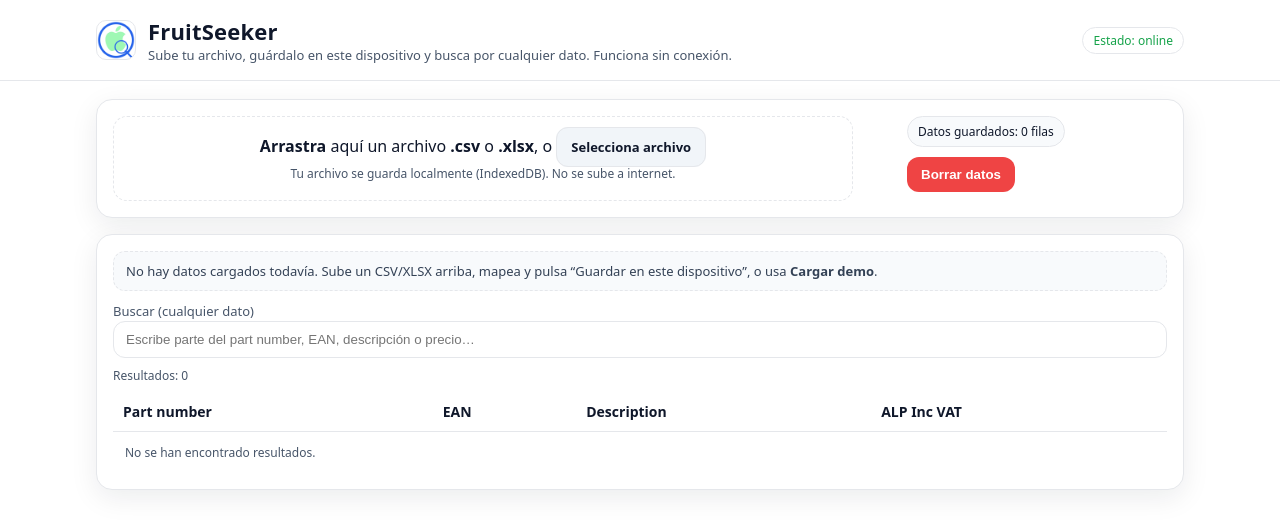
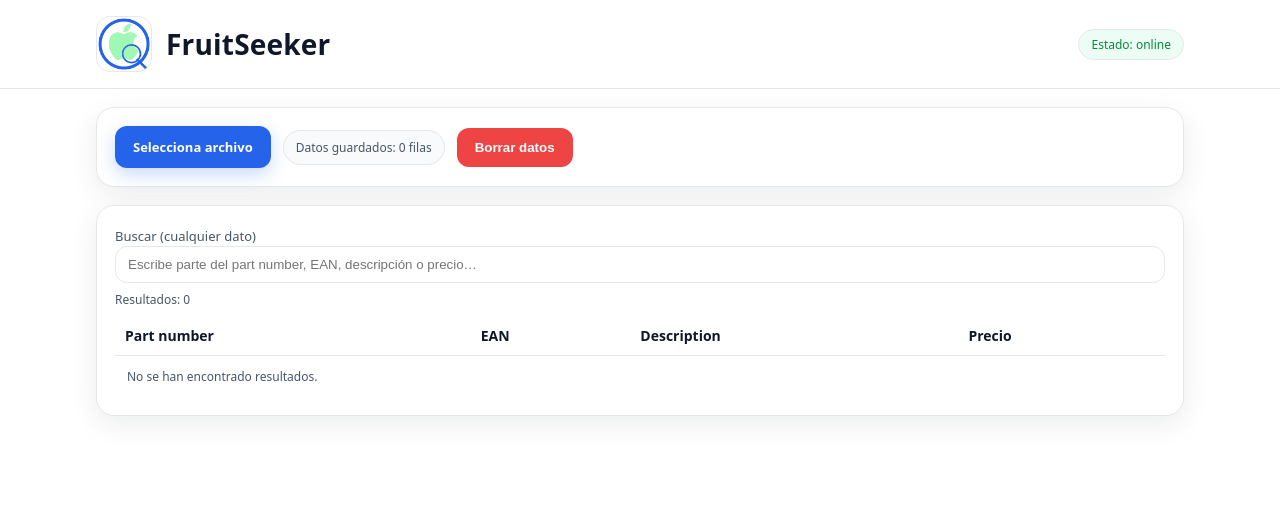
Before and after one commit to tomalic/FruitSeekerV4, a plain HTML site: page index.html in a window 1280 px wide. Drawn offline with Linux system fonts and the light colour scheme.

Commit message:
Add files via upload

```diff
--- a/index.html
+++ b/index.html
@@ -4,84 +4,62 @@
   <meta charset="utf-8" />
   <meta name="viewport" content="width=device-width, initial-scale=1" />
   <title>FruitSeeker</title>
-  <meta name="description" content="FruitSeeker: buscador offline de productos. Sube un CSV/XLSX, guárdalo en el dispositivo y busca por cualquier dato.">
   <link rel="manifest" href="manifest.webmanifest" />
   <meta name="theme-color" content="#ffffff" />
   <style>
-    :root { --bg:#ffffff; --card:#ffffff; --muted:#475569; --text:#0f172a; --accent:#2563eb; --accent-2:#60a5fa; --danger:#ef4444; --border:#e5e7eb; --shadow: 0 8px 28px rgba(15, 23, 42, .08); }
+    :root { --bg:#ffffff; --card:#ffffff; --muted:#475569; --text:#0f172a; --accent:#2563eb; --accent-2:#60a5fa; --danger:#ef4444; --border:#e5e7eb; --shadow: 0 8px 28px rgba(15,23,42,.08); }
     *{box-sizing:border-box}
     html,body{height:100%}
     body{ margin:0; font-family: ui-sans-serif, system-ui, -apple-system, Segoe UI, Roboto, Ubuntu, Cantarell, Noto Sans, Arial; background:var(--bg); color:var(--text);}
-    header{ position:sticky; top:0; z-index:5; background:rgba(255,255,255,0.85); backdrop-filter: blur(6px); border-bottom:1px solid var(--border); }
+    header{ position:sticky; top:0; z-index:5; background:rgba(255,255,255,0.9); backdrop-filter: blur(6px); border-bottom:1px solid var(--border); }
     .wrap{max-width:1120px; margin:0 auto; padding:16px;}
-    .title{display:flex; gap:12px; align-items:center}
-    .logo{width:40px; height:40px; border-radius:10px; background:#fff url(assets/icon-192.png) center/cover no-repeat; border:1px solid var(--border);}
-    h1{font-size:22px; margin:0; letter-spacing:.2px}
-    .muted{color:var(--muted); font-size:13px}
-    main .wrap{display:grid; gap:16px; padding-top:18px; padding-bottom:60px;}
-    .card{ background:var(--card); border:1px solid var(--border); border-radius:16px; padding:16px; box-shadow: var(--shadow); }
-    .row{display:flex; gap:12px; flex-wrap:wrap; align-items:center}
-    .drop{ border:1.5px dashed var(--border); border-radius:14px; padding:18px; text-align:center; background:#fff; }
-    .drop.drag{border-color:var(--accent); background: #f8fbff;}
+    .title{display:flex; gap:14px; align-items:center}
+    .logo{width:56px; height:56px; border-radius:14px; background:#fff url(assets/icon-192.png) center/cover no-repeat; border:1px solid var(--border); flex:0 0 auto;}
+    h1{font-size:28px; margin:0; letter-spacing:.2px}
+    .spacer{flex:1}
+    .badge{display:inline-block; border:1px solid var(--border); padding:6px 12px; border-radius:999px; font-size:12px; color:#058b35; background:#ecfdf5}
+    main .wrap{display:grid; gap:18px; padding-top:18px; padding-bottom:60px;}
+    .card{ background:var(--card); border:1px solid var(--border); border-radius:18px; padding:18px; box-shadow: var(--shadow); }
+    .uploadBox{ display:flex; align-items:center; justify-content:flex-start; flex-wrap:wrap; gap:12px; }
+    .btn{ appearance:none; border:none; border-radius:12px; padding:12px 18px; color:#fff; background:var(--accent); font-weight:700; cursor:pointer; box-shadow: 0 6px 18px rgba(37,99,235,.25); }
+    .btn.warn{background:var(--danger); color:#fff; box-shadow:none}
     input[type="file"]{display:none}
-    .btn{ appearance:none; border:none; border-radius:12px; padding:10px 14px; color:#fff; background:var(--accent); font-weight:700; cursor:pointer; box-shadow: 0 4px 16px rgba(37,99,235,.25); }
-    .btn.secondary{background:#f1f5f9; color:var(--text); border:1px solid var(--border); box-shadow:none}
-    .btn.warn{background:var(--danger); color:#fff; box-shadow:none}
-    .small{font-size:12px}
+    .pill{display:inline-block; padding:8px 12px; border-radius:999px; background:#f8fafc; border:1px solid var(--border); font-size:12px; color:var(--muted)}
+    .grid{display:grid; gap:12px; grid-template-columns: repeat(auto-fit, minmax(220px, 1fr));}
     label{font-size:13px; color:var(--muted);}
-    select, input[type="text"]{ width:100%; background:#fff; color:var(--text); border:1px solid var(--border); border-radius:12px; padding:10px 12px; outline:none; }
+    select, input[type="text"]{ width:100%; background:#fff; color:#0f172a; border:1px solid var(--border); border-radius:12px; padding:10px 12px; outline:none; }
     select:focus, input[type="text"]:focus{border-color:var(--accent); box-shadow:0 0 0 3px rgba(37,99,235,.15)}
-    .grid{display:grid; gap:12px; grid-template-columns: repeat(auto-fit, minmax(220px, 1fr));}
-    .status{font-size:12px; color:var(--muted);}
-    .badge{display:inline-block; border:1px solid var(--border); padding:4px 10px; border-radius:999px; font-size:12px; color:var(--muted); background:#fff}
     table{width:100%; border-collapse:collapse; font-size:14px; background:#fff;}
     th, td{border-bottom:1px solid var(--border); padding:10px; text-align:left;}
     th{user-select:none; cursor:pointer;}
+    .status{font-size:12px; color:var(--muted);}
     .hidden{display:none}
-    .ok{color:#16a34a}
-    .warn{color:#b91c1c}
     .toast{position:fixed; bottom:16px; right:16px; background:#0f172a; border:1px solid #0b1220; padding:10px 12px; border-radius:12px; color:#fff; font-size:13px; opacity:0; transform:translateY(12px); transition: all .25s ease;}
     .toast.show{opacity:1; transform:translateY(0)}
-    .pill{display:inline-block; padding:6px 10px; border-radius:999px; background:#f8fafc; border:1px solid var(--border); font-size:12px; color:#muted}
-    .actions{display:flex; gap:8px; flex-wrap:wrap}
-    .hint{padding:10px 12px; border:1px dashed var(--border); border-radius:12px; background:#f8fafc; color:#334155; font-size:13px}
-    .banner{display:none; grid-template-columns:1fr auto; gap:8px; align-items:center; padding:12px; border:1px solid var(--border); border-radius:12px; background:#fff6f6; color:#9a3412}
-    .blue{color:var(--accent)}
   </style>
 </head>
 <body>
 <header>
   <div class="wrap title">
     <div class="logo" aria-hidden="true"></div>
-    <div>
     <h1>FruitSeeker</h1>
-      <div class="muted">Sube tu archivo, guárdalo en este dispositivo y busca por cualquier dato. Funciona sin conexión.</div>
-    </div>
-    <div style="flex:1"></div>
-    <div id="offlineBadge" class="badge">Estado: <span id="netState">comprobando…</span></div>
+    <div class="spacer"></div>
+    <div id="offlineBadge" class="badge">Estado: <span id="netState">online</span></div>
   </div>
 </header>
+
 <main>
   <div class="wrap">
     <section class="card">
-      <div class="row" style="justify-content:space-between; align-items:flex-start">
-        <div style="max-width:740px; flex:1">
-          <div id="drop" class="drop" tabindex="0" role="button" aria-label="Zona para soltar archivo">
-            <strong>Arrastra</strong> aquí un archivo <strong>.csv</strong> o <strong>.xlsx</strong>, o
-            <label for="filePick" class="btn secondary">Selecciona archivo</label>
+      <div class="uploadBox">
+        <label for="filePick" class="btn">Selecciona archivo</label>
         <input id="filePick" type="file" accept=".csv,.xlsx,.xls" />
-            <div class="small muted" style="margin-top:8px">Tu archivo se guarda localmente (IndexedDB). No se sube a internet.</div>
+        <div class="pill">Datos guardados: <span id="count">0</span> filas</div>
+        <button id="clearBtn" class="btn warn">Borrar datos</button>
       </div>
-
-          <div id="xlsxBanner" class="banner" style="margin-top:10px">
-            <div><b>Para Excel (.xlsx/.xls) sin internet</b> añade el archivo <code>lib/xlsx.full.min.js</code> al proyecto o exporta tu hoja a CSV.</div>
-            <a class="btn secondary" id="demoBtn">Cargar demo</a>
-          </div>
+      <div id="xlsxBanner" class="status hidden" style="margin-top:6px">Para Excel offline, añade <code>lib/xlsx.full.min.js</code> al proyecto o usa CSV.</div>
 
       <div id="mapBox" class="grid hidden" style="margin-top:14px">
-            <div class="hint" style="grid-column:1/-1">
-              1) Revisa el mapeo de columnas &nbsp; 2) Pulsa <span class="blue"><b>Guardar en este dispositivo</b></span> &nbsp; 3) Busca en el recuadro de abajo.
-            </div>
         <div>
           <label>Part number</label>
           <select id="mapPart"></select>
@@ -95,29 +73,20 @@
           <select id="mapDesc"></select>
         </div>
         <div>
-              <label>Precio (ALP Inc VAT)</label>
+          <label>Precio</label>
           <select id="mapPrice"></select>
         </div>
-            <div style="grid-column:1/-1" class="actions">
+        <div style="grid-column:1/-1; display:flex; gap:8px; flex-wrap:wrap">
           <button id="saveBtn" class="btn">Guardar en este dispositivo</button>
-              <button id="cancelMap" class="btn secondary">Cancelar</button>
-            </div>
-            <div id="mapStatus" class="status"></div>
-          </div>
-        </div>
-        <div style="min-width:260px;">
-          <div class="pill">Datos guardados: <span id="count">0</span> filas</div>
-          <div class="actions" style="margin-top:10px">
-            <button id="clearBtn" class="btn warn">Borrar datos</button>
-          </div>
+          <button id="cancelMap" class="btn" style="background:#64748b">Cancelar</button>
+          <div id="mapStatus" class="status" style="align-self:center"></div>
         </div>
       </div>
     </section>
 
     <section class="card">
-      <div class="hint" id="noDataHint">No hay datos cargados todavía. Sube un CSV/XLSX arriba, mapea y pulsa “Guardar en este dispositivo”, o usa <b>Cargar demo</b>.</div>
       <div class="grid" style="align-items:end">
-        <div style="grid-column:1/-1; margin-top:8px">
+        <div style="grid-column:1/-1">
           <label for="q">Buscar (cualquier dato)</label>
           <input id="q" type="text" placeholder="Escribe parte del part number, EAN, descripción o precio…" autocomplete="off" />
         </div>
@@ -133,7 +102,7 @@
               <th data-k="partNumber">Part number</th>
               <th data-k="ean">EAN</th>
               <th data-k="description">Description</th>
-              <th data-k="price">ALP Inc VAT</th>
+              <th data-k="price">Precio</th>
             </tr>
           </thead>
           <tbody></tbody>
--- a/js/app.js
+++ b/js/app.js
@@ -4,47 +4,20 @@ import { saveProducts, getAll, clearAll } from "./db.js";
 const $ = (s)=>document.querySelector(s);
 const $$ = (s)=>Array.from(document.querySelectorAll(s));
 
-const els = {
-  drop: $("#drop"),
-  file: $("#filePick"),
-  mapBox: $("#mapBox"),
-  mapPart: $("#mapPart"),
-  mapEan: $("#mapEan"),
-  mapDesc: $("#mapDesc"),
-  mapPrice: $("#mapPrice"),
-  saveBtn: $("#saveBtn"),
-  cancelMap: $("#cancelMap"),
-  mapStatus: $("#mapStatus"),
-  count: $("#count"),
-  q: $("#q"),
-  tbody: $("#tbl tbody"),
-  resultCount: $("#resultCount"),
-  clearBtn: $("#clearBtn"),
-  toast: $("#toast"),
-  netState: $("#netState"),
-  offlineBadge: $("#offlineBadge"),
-  searchInfo: $("#searchInfo"),
-  noDataHint: $("#noDataHint"),
-  emptyState: $("#emptyState"),
-  xlsxBanner: $("#xlsxBanner"),
-  demoBtn: $("#demoBtn"),
-};
-
 let DATA = [];
-let SORT = { key: "partNumber", dir: 1 };
 let headers = [];
 let rows = [];
 
 function showToast(msg){
-  els.toast.textContent = msg;
-  els.toast.classList.add("show");
-  setTimeout(()=> els.toast.classList.remove("show"), 2200);
+  const t = $("#toast");
+  t.textContent = msg;
+  t.classList.add("show");
+  setTimeout(()=> t.classList.remove("show"), 2200);
 }
 
 function updateNetState(){
   const online = navigator.onLine;
-  els.netState.textContent = online ? "online" : "offline";
-  els.offlineBadge.className = "badge " + (online ? "ok" : "warn");
+  $("#netState").textContent = online ? "online" : "offline";
 }
 window.addEventListener("online", updateNetState);
 window.addEventListener("offline", updateNetState);
@@ -54,31 +27,25 @@ if ("serviceWorker" in navigator) {
   navigator.serviceWorker.register("./sw.js").catch(()=>{});
 }
 
-// -------- Price parsing (robust) --------
 function parsePriceSmart(s){
   if(s == null) return null;
   let t = (""+s).trim();
   if(!t) return null;
-  // Remove currency and spaces
   t = t.replace(/[€\s]/g, "");
-  // Find last '.' or ',' as decimal separator
   const lastDot = t.lastIndexOf(".");
   const lastComma = t.lastIndexOf(",");
   let decPos = Math.max(lastDot, lastComma);
   if(decPos === -1){
-    // No separators: should be integer
     const num = t.replace(/[^\d-]/g,"");
     return num ? parseFloat(num) : null;
   }
-  const decSep = t[decPos];
-  let intPart = t.slice(0, decPos).replace(/[.,]/g, ""); // remove thousands
-  let fracPart = t.slice(decPos+1).replace(/[.,]/g, ""); // keep digits
+  let intPart = t.slice(0, decPos).replace(/[.,]/g, "");
+  let fracPart = t.slice(decPos+1).replace(/[.,]/g, "");
   const norm = intPart + "." + fracPart;
   const m = norm.match(/-?\d+(\.\d+)?/);
   return m ? parseFloat(m[0]) : null;
 }
 
-// -------- Header detection --------
 function normalize(s){ return (s||"").toString().trim().toLowerCase(); }
 const KEYWORDS = {
   part: ["erp part number","part number","part","item","code","sku","p/n","pn"],
@@ -115,15 +82,14 @@ function guessMap(hs){
 }
 function fillMapSelectors(hs){
   const fill = (sel)=>{ sel.innerHTML = ""; for(const h of hs){ const o=document.createElement("option"); o.value=h; o.textContent=h||"(vacío)"; sel.appendChild(o);} };
-  fill(els.mapPart); fill(els.mapEan); fill(els.mapDesc); fill(els.mapPrice);
-  const g = guessMap(hs); els.mapPart.value=g.part; els.mapEan.value=g.ean; els.mapDesc.value=g.desc; els.mapPrice.value=g.price;
+  fill($("#mapPart")); fill($("#mapEan")); fill($("#mapDesc")); fill($("#mapPrice"));
+  const g = guessMap(hs); $("#mapPart").value=g.part; $("#mapEan").value=g.ean; $("#mapDesc").value=g.desc; $("#mapPrice").value=g.price;
 }
 
-// -------- Rendering & search --------
-function toNumberMaybe(s){ return parsePriceSmart(s); }
-function renderCount(){ els.count.textContent = DATA.length; els.noDataHint.classList.toggle("hidden", DATA.length>0); }
+function renderCount(){ $("#count").textContent = DATA.length; }
 function renderTable(rows){
-  els.tbody.innerHTML = "";
+  const tbody = $("#tbl tbody");
+  tbody.innerHTML = "";
   const frag = document.createDocumentFragment();
   for(const r of rows){
     const tr = document.createElement("tr");
@@ -133,8 +99,8 @@ function renderTable(rows){
     tr.appendChild(td(priceOut));
     frag.appendChild(tr);
   }
-  els.tbody.appendChild(frag);
-  els.emptyState.classList.toggle("hidden", rows.length>0);
+  tbody.appendChild(frag);
+  $("#emptyState").classList.toggle("hidden", rows.length>0);
 }
 function tokens(s){ return s.toLowerCase().split(/\s+/).filter(Boolean); }
 function filtered(all){
@@ -158,48 +124,28 @@ function doSearch(){
 }
 ["input","keyup","change"].forEach(ev=> $("#q").addEventListener(ev, doSearch));
 
-// Sorting
 $$("th[data-k]").forEach(th=> th.addEventListener("click", ()=>{
   const key = th.dataset.k;
-  if(SORT.key === key) SORT.dir *= -1; else { SORT.key = key; SORT.dir = 1; }
+  if(window._sortKey === key){ window._sortDir *= -1; } else { window._sortKey = key; window._sortDir = 1; }
   const rows = filtered(DATA).sort((a,b)=>{
     const av = a[key] ?? ""; const bv = b[key] ?? "";
-    return (av < bv ? -1 : av > bv ? 1 : 0) * SORT.dir;
+    return (av < bv ? -1 : av > bv ? 1 : 0) * window._sortDir;
   });
   renderTable(rows);
 }));
 
-// Clear DB
 $("#clearBtn").addEventListener("click", async ()=>{
   if(!confirm("¿Borrar todos los datos guardados en este dispositivo?")) return;
   await clearAll(); DATA = []; renderCount(); doSearch(); showToast("Datos borrados.");
 });
 
-// Drag & Drop + file input
-function onDragOver(e){ e.preventDefault(); $("#drop").classList.add("drag"); }
-function onDragLeave(){ $("#drop").classList.remove("drag"); }
-function onDrop(e){ e.preventDefault(); $("#drop").classList.remove("drag"); const f = e.dataTransfer.files?.[0]; if(f) handleFile(f); }
-$("#drop").addEventListener("dragover", onDragOver);
-$("#drop").addEventListener("dragleave", onDragLeave);
-$("#drop").addEventListener("drop", onDrop);
-$("#filePick").addEventListener("change", (e)=>{ const f = e.target.files?.[0]; if(f) handleFile(f); });
-
-// Demo
-$("#demoBtn").addEventListener("click", async ()=>{
-  const demo = [
-    {partNumber:"MP7K3TY/A", ean:"0194253000001", description:"iPad 10.2\" Wi‑Fi 64GB Silver", priceStr:"1.349,00"},
-    {partNumber:"MPXT3SP/A", ean:"0194253000002", description:"iPad Air 11\" Wi‑Fi 128GB Blue", priceStr:"699,00"},
-    {partNumber:"MME73ZM/A", ean:"0194253000003", description:"AirPods (3rd gen) Lightning Case", priceStr:"199,00"},
-    {partNumber:"MK2K3ZM/A", ean:"0194253000004", description:"USB‑C to Lightning Cable (1 m)", priceStr:"25,00"},
-  ].map(x => ({...x, price: parsePriceSmart(x.priceStr)}));
-  await clearAll(); await saveProducts(demo, {uploadedAt:new Date().toISOString(), mapping:"demo"});
-  DATA = await getAll(); renderCount(); doSearch(); $("#q").focus();
-  showToast("Demo cargada. Escribe para ver resultados (precios formateados correctamente).");
+$("#filePick").addEventListener("change", (e)=>{
+  const f = e.target.files?.[0];
+  if(f) handleFile(f);
 });
 
-function showXlsxBanner(show){ const el = document.getElementById("xlsxBanner"); if(el) el.style.display = show ? "grid" : "none"; }
+function showXlsxBanner(show){ const el = $("#xlsxBanner"); if(el) el.classList.toggle("hidden", !show); }
 
-// File handling (CSV/XLSX)
 async function handleFile(file){
   const name = file.name.toLowerCase();
   if(name.endsWith(".csv")){
@@ -241,7 +187,6 @@ async function handleFile(file){
   }
 }
 
-// Save to DB
 $("#saveBtn").addEventListener("click", async ()=>{
   if(!rows.length){ showToast("No hay filas para guardar"); return; }
   const map = { part: $("#mapPart").value, ean: $("#mapEan").value, desc: $("#mapDesc").value, price: $("#mapPrice").value };
@@ -253,11 +198,10 @@ $("#saveBtn").addEventListener("click", async ()=>{
     it.price = parsePriceSmart(it.priceStr);
     if(it.partNumber || it.ean || it.description || it.priceStr){ items.push(it); }
   }
-  await clearAll(); await saveProducts(items, {uploadedAt: new Date().toISOString(), mapping: map});
+  await clearAll();
+  await saveProducts(items, {uploadedAt: new Date().toISOString(), mapping: map});
   DATA = await getAll(); renderCount(); doSearch(); $("#mapBox").classList.add("hidden"); $("#q").focus();
   showToast(`Guardado ${items.length} filas en este dispositivo. Escribe para ver resultados.`);
 });
 
-$("#cancelMap").addEventListener("click", ()=>{ $("#mapBox").classList.add("hidden"); headers=[]; rows=[]; });
-
 (async function init(){ DATA = await getAll(); renderCount(); doSearch(); })();
--- a/js/db.js
+++ b/js/db.js
@@ -1,5 +1,5 @@
 const DB_NAME = "fruitseeker_db";
-const DB_VERSION = 4;
+const DB_VERSION = 5;
 const STORE_PRODUCTS = "products";
 const STORE_META = "meta";
 
--- a/sw.js
+++ b/sw.js
@@ -1,5 +1,5 @@
-/* FruitSeeker service worker v4 */
-const CACHE_NAME = "fruitseeker-v4";
+/* FruitSeeker service worker v5 */
+const CACHE_NAME = "fruitseeker-v5";
 const ASSETS = [
   "./",
   "./index.html",
```
Also changed, not shown: 1 other file. Lines whose indentation alone changed are shown as unchanged.
